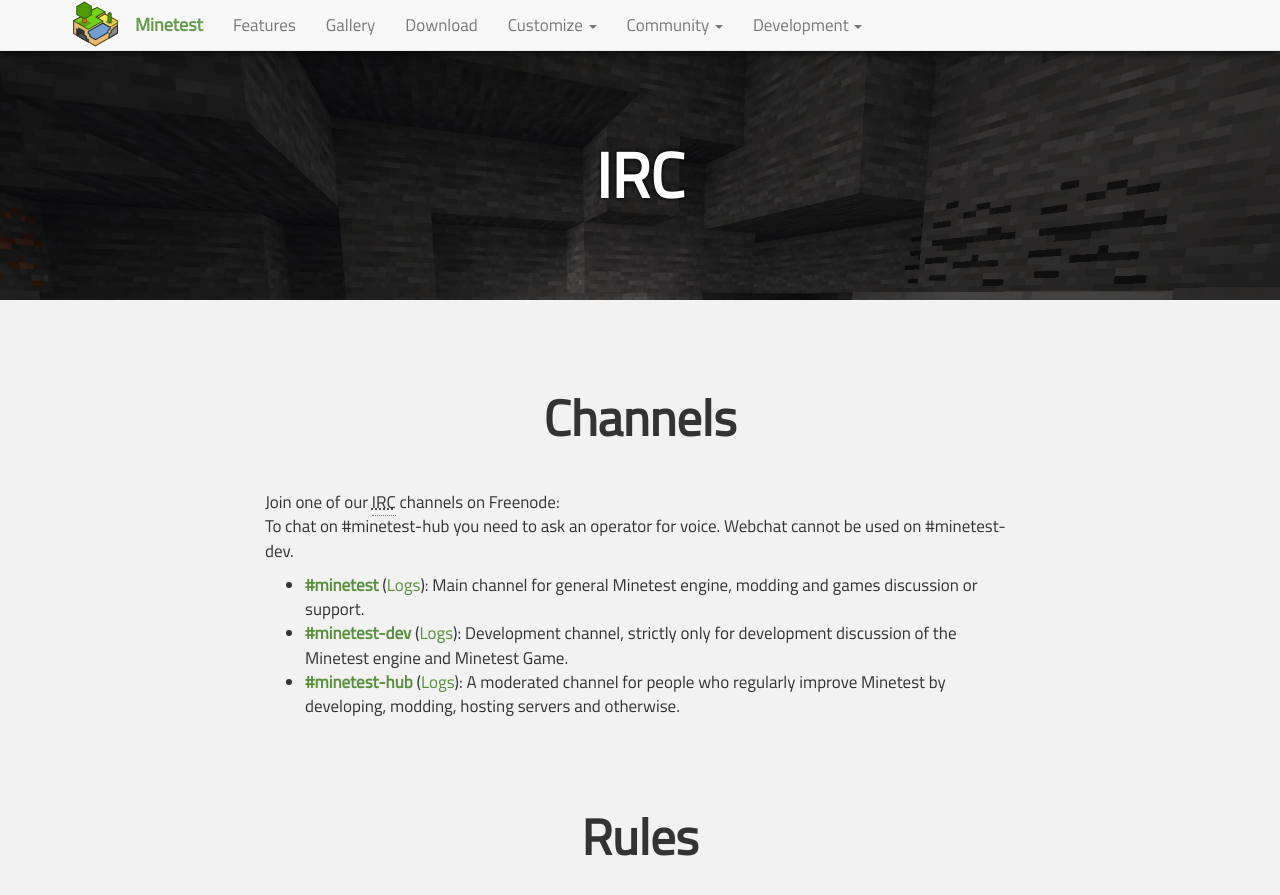
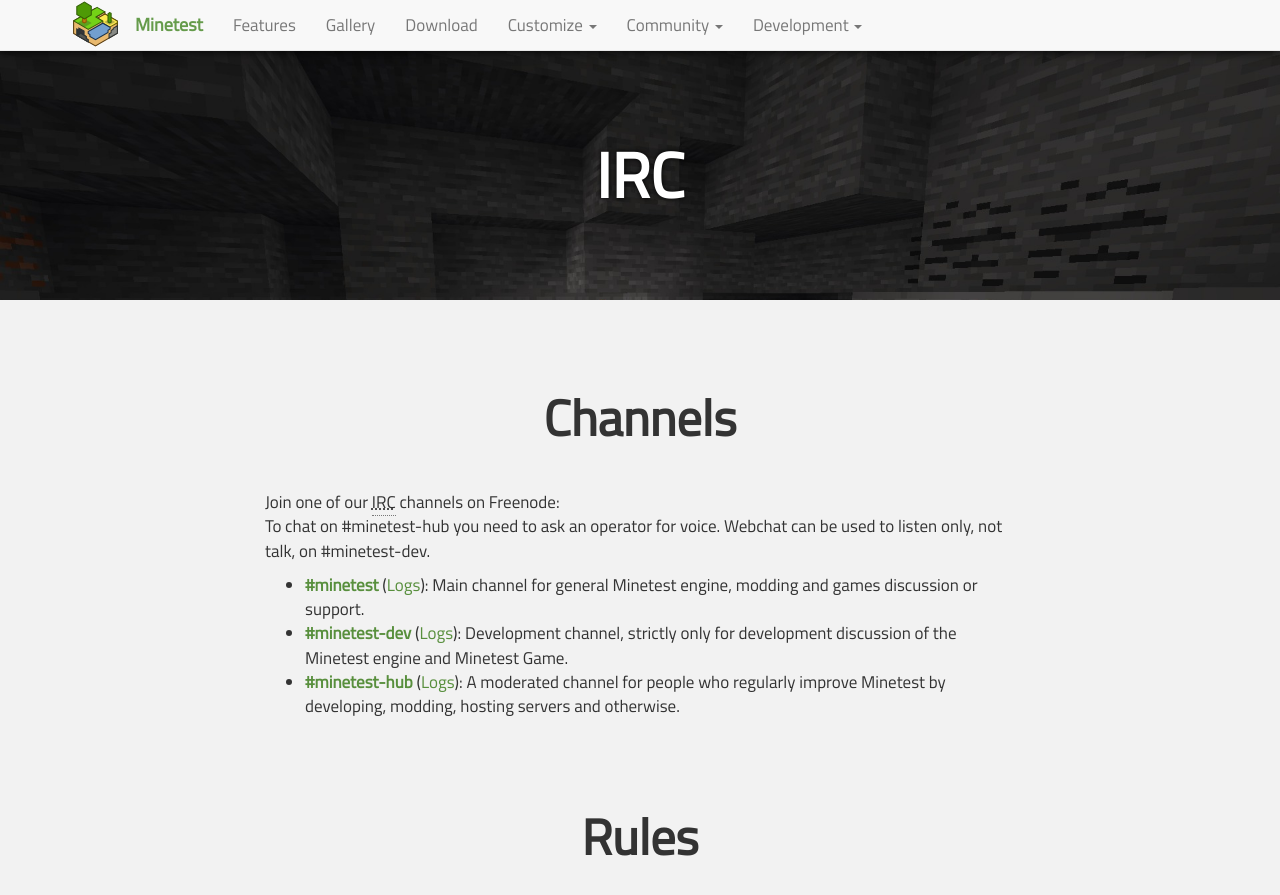
Before and after one commit to minetest/minetest.github.io, a Jekyll site: the page built from irc.html, in a window 1280 px wide and 900 px high. Shown: the top 895 px of the window. Built offline with Jekyll 4.4.1, drawn with Linux system fonts in a browser that asks for light colours; comment, search, counter and statistics services are not loaded.

Commit message:
Fix Webchat usability on #minetest-dev (#148)

```diff
--- a/irc.html
+++ b/irc.html
@@ -10,7 +10,7 @@ redirect_from:
 <div>
   <p>
     Join one of our <abbr title="Internet Relay Chat">IRC</abbr> channels on Freenode:<br/>
-    To chat on #minetest-hub you need to ask an operator for voice. Webchat cannot be used on #minetest-dev.<br>
+    To chat on #minetest-hub you need to ask an operator for voice. Webchat can be used to listen only, not talk, on #minetest-dev.<br>
   </p>
   <ul>
     <li>
```
